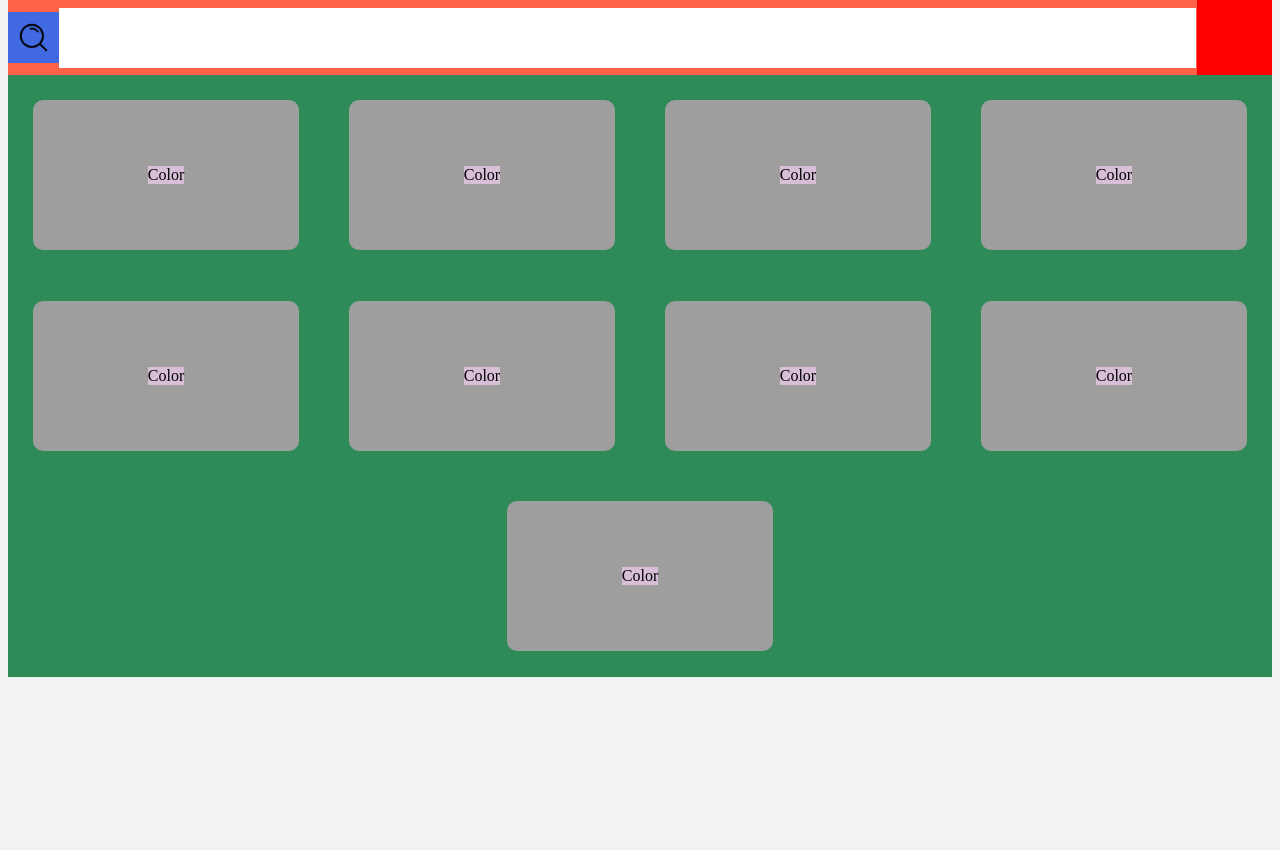
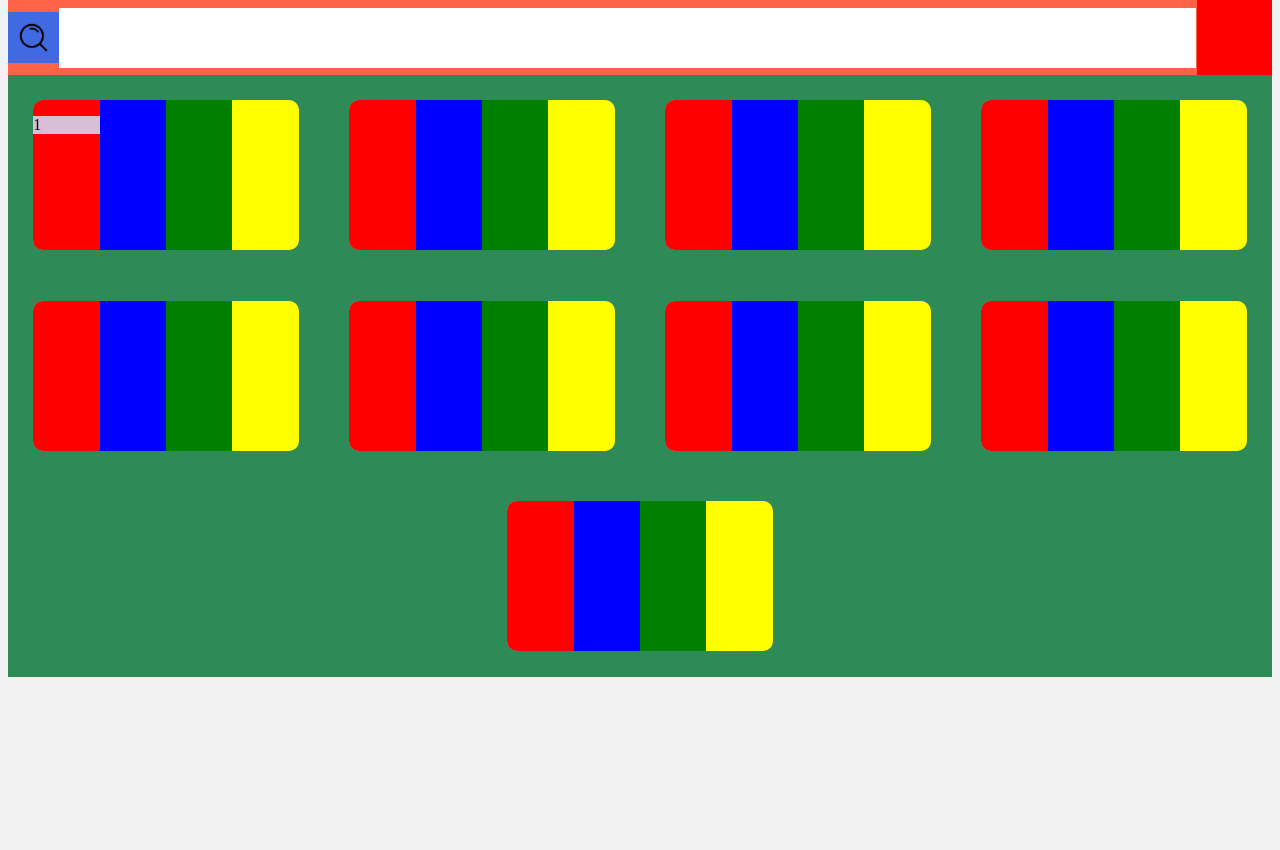
Before and after one commit to Hybridhood/School-Website, a Flask app: page / in a window 1280 px wide. Shown: the part 55-905 px from the top of the page. Run offline with Flask 3, Linux system fonts and the light colour scheme.

Commit message:
modified:   Website not for school/static/css/styles.css 	modified:   Website not for school/templates/Gray.html 	modified:   Website not for school/templates/index.html

```diff
--- a/Website not for school/static/css/styles.css
+++ b/Website not for school/static/css/styles.css
@@ -26,16 +26,7 @@ a{
     cursor: pointer;
     transition-duration: 0.3s;
 }
-#box{
-    display: flex;
-    border-radius: 10px;
-    flex: 0 0 21%;
-    height: 150px;
-    background-color: rgb(158, 158, 158);
-    margin: 2%;
-    align-items: center;
-    justify-content: center;
-}
+
 p{
     background-color: thistle;
 }
@@ -171,3 +162,55 @@ img{
     87.5%  {color: #333333;}
     100% {color: #000000;}
 }
+#cont{
+    width: 100%;
+    height:500px;
+    display:flex;
+    border-style: solid;
+    justify-content: center;
+
+}
+#box{
+    overflow: hidden;
+    display: flex;
+    border-radius: 10px;
+    flex: 0 0 21%;
+    height: 150px;
+    background-color: rgb(158, 158, 158);
+    margin: 2%;
+    align-items: center;
+    justify-content: center;
+
+}
+#box div{
+    height: 100%;
+}
+#c1{
+    border-bottom-left-radius: 8px;
+    border-top-left-radius: 8px;
+    background-color: red;
+    width: 25%;
+}
+#c2{
+    background-color: blue;
+    width: 25%;
+}
+#c3{
+    background-color: green;
+    width: 25%;
+}
+#c4{
+    border-bottom-right-radius: 8px;
+    border-top-right-radius: 8px;
+    background-color: yellow;
+    width: 25%;
+}
+#c1, #c2, #c3, #c4{
+    flex:1;
+    transition: flex 0.3s ease, transform 0.3s ease;
+}
+#c1:hover, #c2:hover, #c3:hover, #c4:hover{
+    /*translate: 100px 20px;*/
+    flex:2;
+
+}
--- a/Website not for school/templates/index.html
+++ b/Website not for school/templates/index.html
@@ -1,8 +1,8 @@
 <!DOCTYPE html>
 <html lang="en">
 <head>
-    <meta http-equiv="refresh" content="5">
-    <meta name="viewport" content="width=device-width, initial-scale=1.0">
+    <meta http-equiv="refresh" boxent="5">
+    <meta name="viewport" boxent="width=device-width, initial-scale=1.0">
     <link rel="stylesheet" href="/static/css/styles.css">
     <title>Grayscale Website</title>
 </head>
@@ -56,33 +56,132 @@
         <a type = "button" value = "twin" href="{{ url_for('DarkestGray') }}">wow</a>
     </div>
     <div id = "colors">
-        <div id="box">
-            <p>Color</p>
+        <div id = "box">
+        <div id="c1">
+            <p>1</p>
         </div>
-        <div id="box">
-            <p>Color</p>
+        <div id="c2">
+            <p></p>
         </div>
-        <div id="box">
-            <p>Color</p>
+        <div id="c3">
+            <p></p>
         </div>
-        <div id="box">
-            <p>Color</p>
+        <div id="c4">
+            <p></p>
         </div>
-        <div id="box">
-            <p>Color</p>
         </div>
-        <div id="box">
-            <p>Color</p>
+        <div id = "box">
+        <div id="c1">
+            <p></p>
         </div>
-        <div id="box">
-            <p>Color</p>
+        <div id="c2">
+            <p></p>
         </div>
-        <div id="box">
-            <p>Color</p>
+        <div id="c3">
+            <p></p>
         </div>
-        <div id="box">
-            <p>Color</p>
+        <div id="c4">
+            <p></p>
         </div>
+        </div>
+        <div id = "box">
+        <div id="c1">
+            <p></p>
+        </div>
+        <div id="c2">
+            <p></p>
+        </div>
+        <div id="c3">
+            <p></p>
+        </div>
+        <div id="c4">
+            <p></p>
+        </div>
+        </div>
+        <div id = "box">
+        <div id="c1">
+            <p></p>
+        </div>
+        <div id="c2">
+            <p></p>
+        </div>
+        <div id="c3">
+            <p></p>
+        </div>
+        <div id="c4">
+            <p></p>
+        </div>
+        </div>
+        <div id = "box">
+        <div id="c1">
+            <p></p>
+        </div>
+        <div id="c2">
+            <p></p>
+        </div>
+        <div id="c3">
+            <p></p>
+        </div>
+        <div id="c4">
+            <p></p>
+        </div>
+        </div>
+        <div id = "box">
+        <div id="c1">
+            <p></p>
+        </div>
+        <div id="c2">
+            <p></p>
+        </div>
+        <div id="c3">
+            <p></p>
+        </div>
+        <div id="c4">
+            <p></p>
+        </div>
+        </div>
+        <div id = "box">
+        <div id="c1">
+            <p></p>
+        </div>
+        <div id="c2">
+            <p></p>
+        </div>
+        <div id="c3">
+            <p></p>
+        </div>
+        <div id="c4">
+            <p></p>
+        </div>
+        </div>
+        <div id = "box">
+        <div id="c1">
+            <p></p>
+        </div>
+        <div id="c2">
+            <p></p>
+        </div>
+        <div id="c3">
+            <p></p>
+        </div>
+        <div id="c4">
+            <p></p>
+        </div>
+        </div>
+        <div id = "box">
+        <div id="c1">
+            <p></p>
+        </div>
+        <div id="c2">
+            <p></p>
+        </div>
+        <div id="c3">
+            <p></p>
+        </div>
+        <div id="c4">
+            <p></p>
+        </div>
+    </div>
 
     </div>
 
```
Also changed, not shown: Website not for school/templates/Gray.html (+4 -4 lines).
